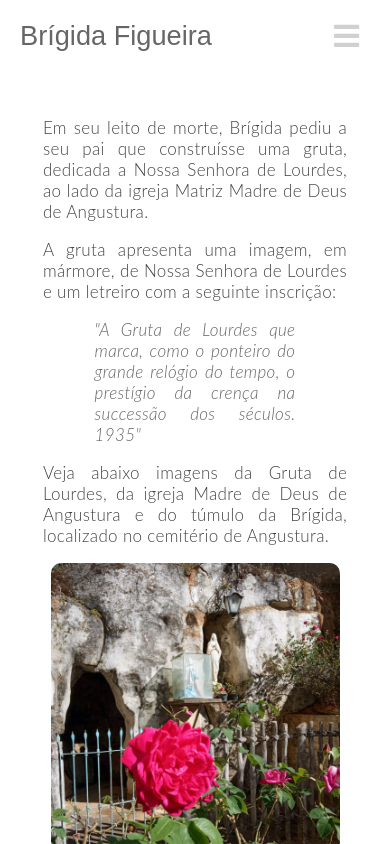
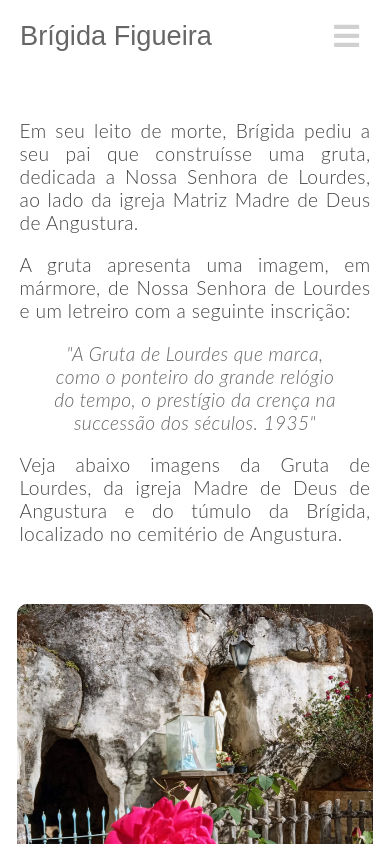
Before and after one commit to jadefr/brigida, a React (Create React App) app: page /gruta in a window 390 px wide. Shown: the top 844 px of the page. Built offline with nearby package versions, Linux system fonts and the light colour scheme.

Commit message:
Fix initial state of navbar

```diff
--- a/src/App.css
+++ b/src/App.css
@@ -17,15 +17,12 @@
 
 .text {
   font-family: 'Lato', sans-serif;
-  font-size: 17px;
-  /*line-height: 1.5em;*/
+  font-size: 1.2rem;
   letter-spacing: .02em;
   font-weight: 300;
   font-style: normal;
   position: relative;
   height: auto;
-  /*padding-top: 17px;*/
-  /*padding-bottom: 17px;*/
   display: block;
   margin-block-start: 1em;
   margin-block-end: 1em;
--- a/src/components/Navbar/Navbar.js
+++ b/src/components/Navbar/Navbar.js
@@ -9,7 +9,7 @@ function Navbar() {
     const handleClick = () => setClick(!click);
     const closeMobileMenu = () => setClick(false);
 
-    const [show, setShow] = useState(true);
+    const [show, setShow] = useState(false);
     const [lastScrollY, setLastScrollY] = useState(0);
 
     const controlNavbar = () => {
--- a/src/views/Gruta/Gruta.css
+++ b/src/views/Gruta/Gruta.css
@@ -6,10 +6,33 @@
     font-style: italic;
     color: rgba(68, 68, 68, 0.83);
     padding: 0 17%;
+    text-align: center;
 }
 
-@media (min-width: 1460px){
+span {
+    color: red;
+}
+
+@media (min-width: 1460px) {
     .gruta__row {
         padding: 0 25%;
     }
 }
+
+@media (max-width: 600px) {
+    .gruta__row {
+        padding: 0 2%;
+    }
+
+    .gruta__text-row {
+        padding: 0 5%;
+    }
+
+    .gruta__last-text {
+        padding-bottom: 40px;
+    }
+
+    .gruta__placa-text {
+        padding: 0 9%;
+    }
+}
--- a/src/views/Gruta/Gruta.js
+++ b/src/views/Gruta/Gruta.js
@@ -6,7 +6,7 @@ import ImageSource from "../../components/ImageSource/ImageSource";
 function Gruta() {
     return (
         <div>
-            <div className="gruta__row">
+            <div className="gruta__row gruta__text-row">
                 <p className="text">Em seu leito de morte, Brígida pediu a seu pai que construísse uma gruta, dedicada a
                     Nossa Senhora de Lourdes, ao lado da igreja Matriz Madre de Deus de Angustura.</p>
                 <p className="text">A gruta apresenta uma imagem, em mármore, de Nossa Senhora de Lourdes e um letreiro
@@ -14,7 +14,7 @@ function Gruta() {
                 <p className="text gruta__placa-text">"A Gruta de Lourdes que marca, como o ponteiro do grande relógio
                     do tempo, o prestígio da crença na successão dos séculos. 1935"</p>
             </div>
-            <div className="gruta__row">
+            <div className="gruta__row gruta__text-row gruta__last-text">
                 <p className="text">Veja abaixo imagens da Gruta de Lourdes, da igreja Madre de Deus de Angustura e do
                     túmulo da Brígida, localizado no cemitério de Angustura.</p>
             </div>
--- a/src/views/Home/Home.css
+++ b/src/views/Home/Home.css
@@ -6,9 +6,16 @@
     padding-bottom: 50px;
 }
 
-@media (max-width: 820px){
+
+@media (max-width: 660px){
     .home__row {
-        padding: 0 10%;
+        padding: 0 5%;
+    }
+}
+
+@media (min-width: 660px) and (max-width: 820px){
+    .home__row {
+        padding: 0 25%;
     }
 }
 
--- a/src/views/Home/Home.js
+++ b/src/views/Home/Home.js
@@ -8,13 +8,13 @@ function Home() {
     return (
         <div>
             <div className="home__img_row">
-                <ImageSource {...imgBrigida} />
+                <ImageSource className="home__image" {...imgBrigida} />
             </div>
             <div className="home__row">
                 <p className="text">Brigida Figueira nasceu em Angustura, Minas Gerais, no dia 2 de Janeiro de 1902.</p>
                 <p className="text">Passou sua curta existência fazendo o bem. Amou muito a Jesus e a Maria Imaculada.</p>
-                <p className="text">Em seu leito mortuário, Brígida sorria e espalhava a calma e a paz. Morreu no dia 24 de Agosto de 1930, aos 28 anos, em ares de santidade. </p>
-                <p className="text">Quase cem anos após sua morte, Brígida continua a interceder por Angustura e àqueles que pedem sua intercessão.</p>
+                <p className="text">Em seu leito mortuário, Brígida sorria e espalhava a calma e a paz. Morreu no dia 24 de Agosto de 1930, aos 28 anos, em odor de santidade. </p>
+                <p className="text">Quase cem anos após sua morte, Brígida continua a interceder por Angustura e àqueles que pedem sua ajuda.</p>
             </div>
         </div>
     );
--- a/src/views/Livro/Livro.css
+++ b/src/views/Livro/Livro.css
@@ -40,7 +40,7 @@
     line-height: 2em;
     letter-spacing: .02em;
     font-weight: 100;
-    color: rgba(68, 68, 68, 0.83);
+    color: rgba(68, 68, 68, 0.8);
     padding-bottom: 20px;
 }
 
@@ -52,3 +52,14 @@
     font-weight: 100;
     color: rgba(68, 68, 68, 0.83);
 }
+
+@media screen and (max-width: 660px) {
+    .livro__title {
+        line-height: 1.5em;
+        padding-bottom: 15px;
+    }
+
+    .livro__subtitle {
+        line-height: 1.3em;
+    }
+}
```
Also changed, not shown: src/views/Livro/Livro.js (+15 -1 lines).
